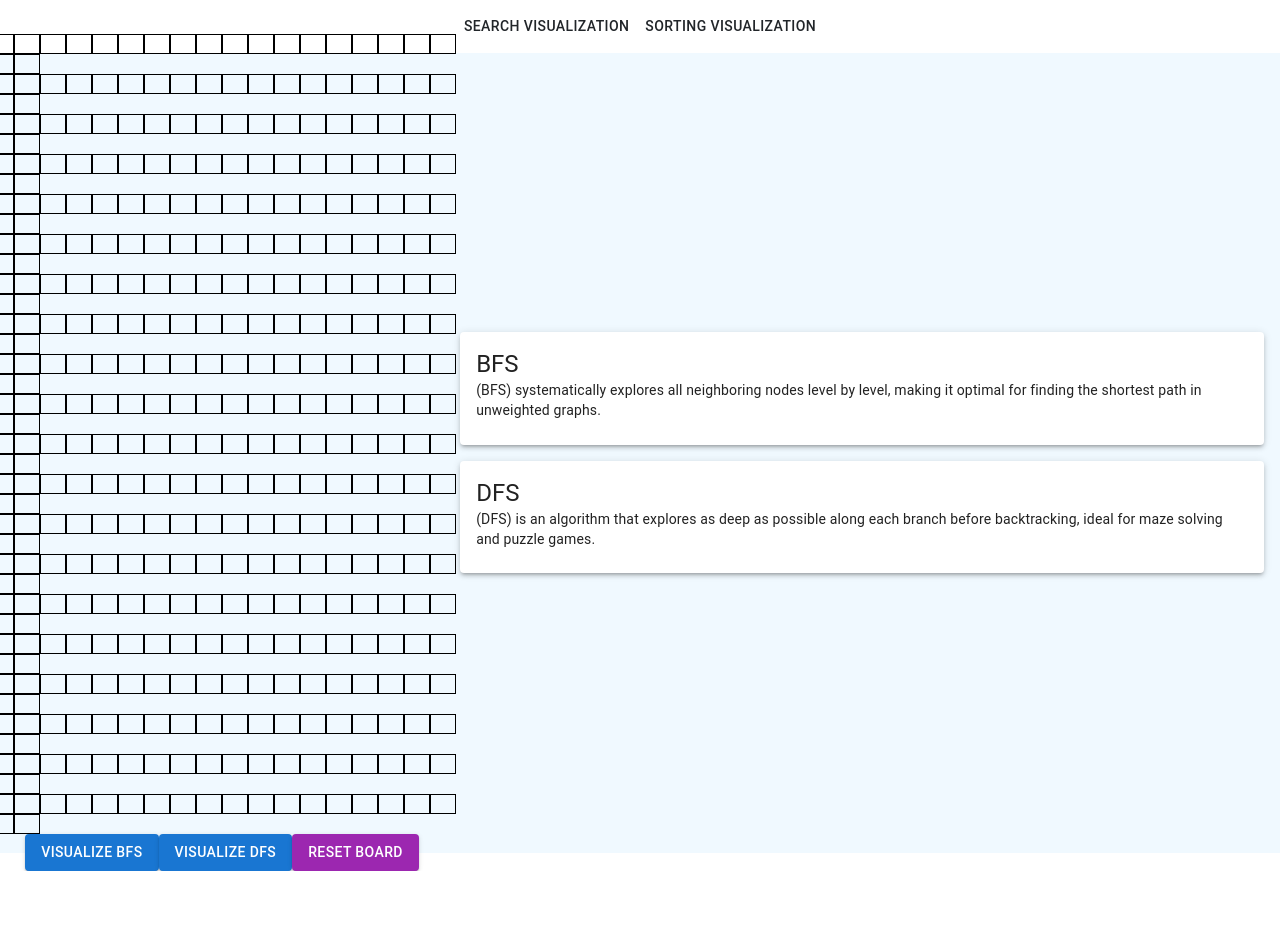
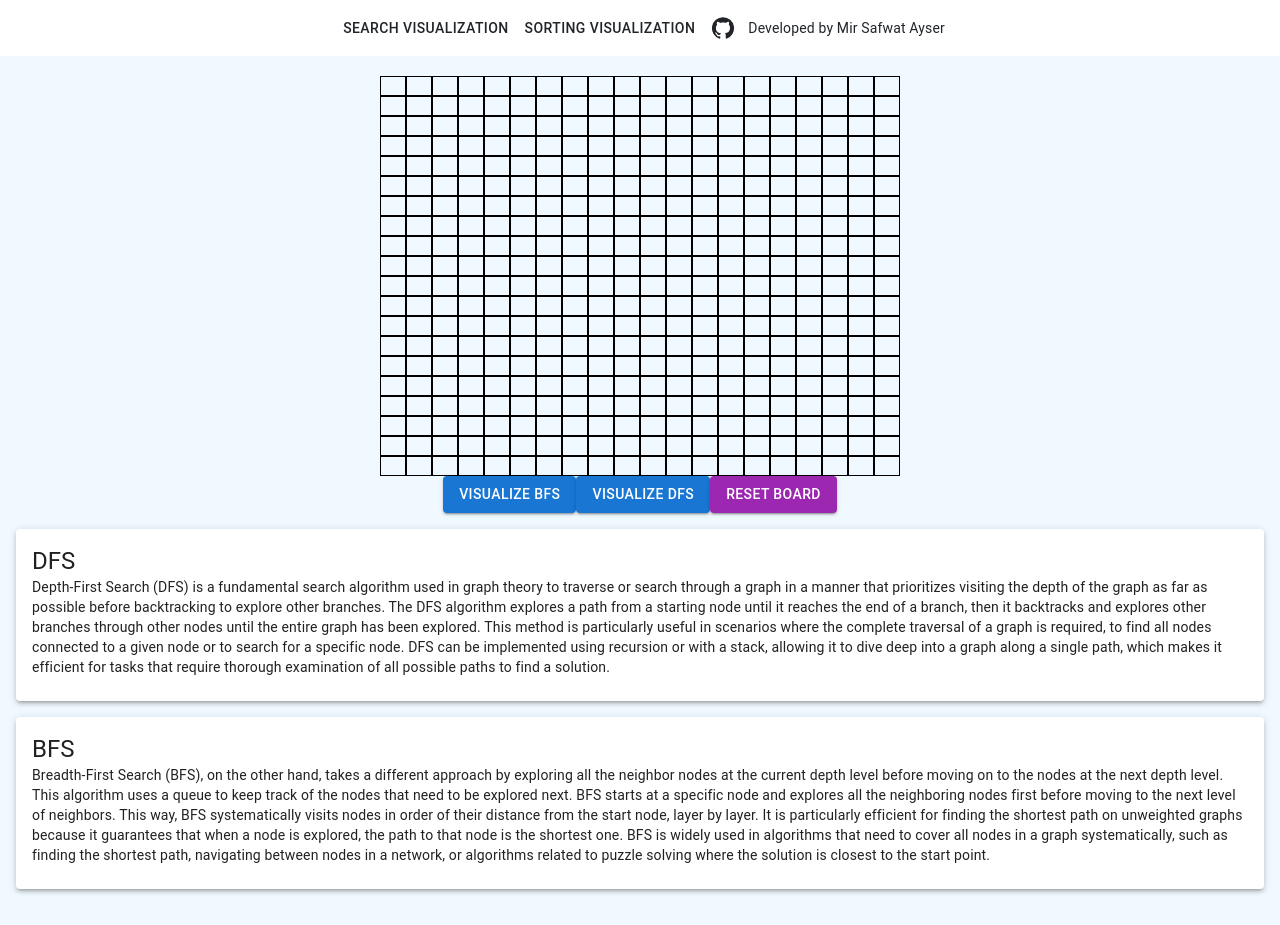
Before and after one commit to aysermir/SeekLoom, a React (Create React App) app in the folder frontend/: page /grid-visualization in a window 1280 px wide. Before the commit the page ends 871 px from the top, so only its background shows below. Built offline with nearby package versions, Linux system fonts and the light colour scheme.

Commit message:
Modified the look of the search page and the navbar

```diff
--- a/frontend/package.json
+++ b/frontend/package.json
@@ -5,6 +5,7 @@
   "dependencies": {
     "@emotion/react": "^11.11.4",
     "@emotion/styled": "^11.11.0",
+    "@mui/icons-material": "^5.15.11",
     "@mui/material": "^5.15.11",
     "@react-three/fiber": "^8.15.16",
     "@testing-library/jest-dom": "^5.17.0",
--- a/frontend/src/Components/Navbar.tsx
+++ b/frontend/src/Components/Navbar.tsx
@@ -1,12 +1,13 @@
 import React from 'react';
 import { Link } from 'react-router-dom';
 import Button from '@mui/material/Button'; // Import MUI Button
-
+import IconButton from '@mui/material/IconButton'; // Import IconButton for the GitHub logo
+import GitHubIcon from '@mui/icons-material/GitHub'; // Import GitHub icon
+import Typography from '@mui/material/Typography'; //
 function Navbar() {
   return (
     <nav className="navbar">
         <div className="navbar-item">
-          {/* Use Material UI Button as a Link */}
           <Button component={Link} to="/grid-visualization" color="inherit" variant="text">
             Search Visualization
           </Button>
@@ -16,7 +17,20 @@
             Sorting Visualization
           </Button>
         </div>
-
+        {/* GitHub Logo Button */}
+        <div className="navbar-item">
+          <IconButton
+            aria-label="github"
+            component="a"
+            href="https://github.com/aysermir/SeekLoom" // Replace with your repository link
+            target="_blank"
+            color="inherit">
+            <GitHubIcon />
+          </IconButton>
+        </div>
+        <Typography variant="body2" color="inherit" style={{ marginLeft: 5 }}>
+            Developed by Mir Safwat Ayser
+          </Typography>
     </nav>
   );
 }
--- a/frontend/src/Components/SearchVisualization.tsx
+++ b/frontend/src/Components/SearchVisualization.tsx
@@ -191,8 +191,8 @@
     visualizePath(path);
   };
   const sortingAlgorithms = [
-    { name: 'BFS', description: ' (BFS) systematically explores all neighboring nodes level by level, making it optimal for finding the shortest path in unweighted graphs.' },
-    { name: 'DFS', description: '(DFS) is an algorithm that explores as deep as possible along each branch before backtracking, ideal for maze solving and puzzle games.' }, ];
+    { name: 'DFS', description: 'Depth-First Search (DFS) is a fundamental search algorithm used in graph theory to traverse or search through a graph in a manner that prioritizes visiting the depth of the graph as far as possible before backtracking to explore other branches. The DFS algorithm explores a path from a starting node until it reaches the end of a branch, then it backtracks and explores other branches through other nodes until the entire graph has been explored. This method is particularly useful in scenarios where the complete traversal of a graph is required, to find all nodes connected to a given node or to search for a specific node. DFS can be implemented using recursion or with a stack, allowing it to dive deep into a graph along a single path, which makes it efficient for tasks that require thorough examination of all possible paths to find a solution.' },
+    { name: 'BFS', description: 'Breadth-First Search (BFS), on the other hand, takes a different approach by exploring all the neighbor nodes at the current depth level before moving on to the nodes at the next depth level. This algorithm uses a queue to keep track of the nodes that need to be explored next. BFS starts at a specific node and explores all the neighboring nodes first before moving to the next level of neighbors. This way, BFS systematically visits nodes in order of their distance from the start node, layer by layer. It is particularly efficient for finding the shortest path on unweighted graphs because it guarantees that when a node is explored, the path to that node is the shortest one. BFS is widely used in algorithms that need to cover all nodes in a graph systematically, such as finding the shortest path, navigating between nodes in a network, or algorithms related to puzzle solving where the solution is closest to the start point.' }, ];
   return (
     <div className="searchVisualizationContainer">
       <div className="grid">
@@ -219,13 +219,13 @@
     Reset Board
   </Button>
 </div>
-
-      </div>
-      <div className="flashcardsContainer">
+<div className="flashcardsContainer">
         {sortingAlgorithms.map((algo, index) => (
           <FlashCard key={index} title={algo.name} description={algo.description} />
         ))}
       </div>
+      </div>
+
     </div>
 
   );
--- a/frontend/src/Styles/Navbar.css
+++ b/frontend/src/Styles/Navbar.css
@@ -1,26 +1,26 @@
-/* Add a specific class to the navbar or style it directly if it's the only nav */
+/* Enhanced navbar styles with colors */
 .navbar {
     display: flex;
     justify-content: center; /* Center navbar items horizontally */
     width: 100%; /* Ensure the navbar takes full width */
     padding: 10px 20px;
-  box-shadow: 0 2px 4px rgba(0, 0, 0, 0.1);
-  position: absolute; /* Position it absolutely relative to the sortingVisualizationContainer */
+    box-shadow: 0 4px 8px rgba(0, 0, 0, 0.2); /* Slightly larger shadow for depth */
+    position: absolute; /* Position it absolutely relative to the parent container */
     top: 0; /* Stick to the top */
     left: 0;
+    background-color: #007bff; /* A vibrant blue background */
+    color: #ffffff; /* White text for contrast */
   }
 
-/* Ensure the ul within the navbar takes the full width */
-.navbar ul {
-  width: 100%;
-  margin: 0;
-  padding: 0;
-  display: flex;
-  justify-content: space-around; /* This will space out the navbar items evenly */
-  list-style: none;
+  .navbar-item {
+    margin: 0 10px; /* Adds some spacing between navbar items */
   }
 
-/* Adjust navbar items if needed */
-.navbar-item {
-  margin: 0; /* Adjust as needed */
+  .Button {
+    color: #ffffff !important; /* Ensures text color is white */
   }
+
+  /* If using Material UI, you might need to target the MUI Button specifically for text color */
+  .MuiButton-text {
+    color: #ffffff !important; /* Override Material UI Button text color */
+  }
--- a/frontend/src/Styles/SearchVisStyles.css
+++ b/frontend/src/Styles/SearchVisStyles.css
@@ -10,7 +10,7 @@
   /* SearchVisualization.css */
 .searchVisualizationContainer {
     width: 100vw;
-    height: 100vh;
+
     background-color: #f0f9ff; /* Light blue background */
     display: flex;
     justify-content: center;
```
Also changed, not shown: 1 other file (tests, documents, lock files or other folders). Lines whose indentation alone changed are shown as unchanged.
